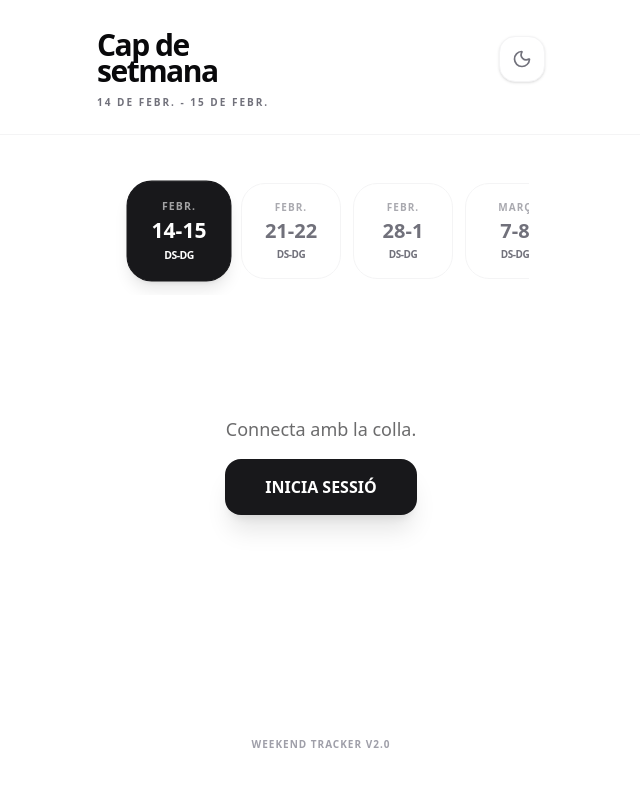
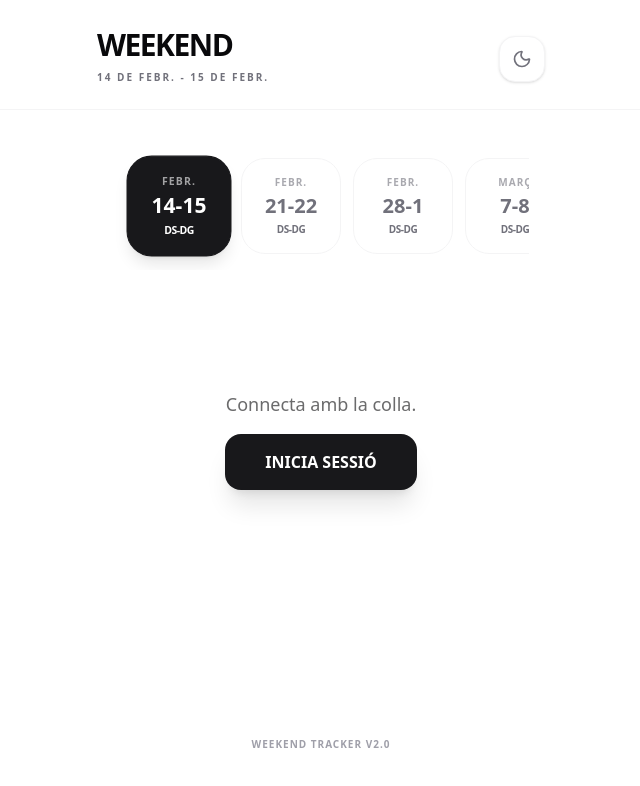
Before and after one commit to albertescote/weekend-tracker, a Next.js app: page / in a window 1280 px wide. Shown: the top 786 px of the page, without its empty margins (319-959 px from the left). Built offline with nearby package versions, Linux system fonts and the light colour scheme; no server answers.

Commit message:
update header text to use 'WEEKEND' for improved clarity

```diff
--- a/app/page.tsx
+++ b/app/page.tsx
@@ -46,8 +46,7 @@ export default async function Home({
         <header className="flex items-start justify-between w-full max-w-md mx-auto">
           <div className="flex flex-col">
             <h1 className="text-3xl font-black tracking-tighter leading-[0.85] text-zinc-950 dark:text-white flex flex-col">
-              <span>Cap de</span>
-              <span>setmana</span>
+              <span>WEEKEND</span>
             </h1>
             <p className="text-zinc-500 text-[10px] font-bold uppercase tracking-[0.2em] mt-3">{displayDate}</p>
           </div>
```
